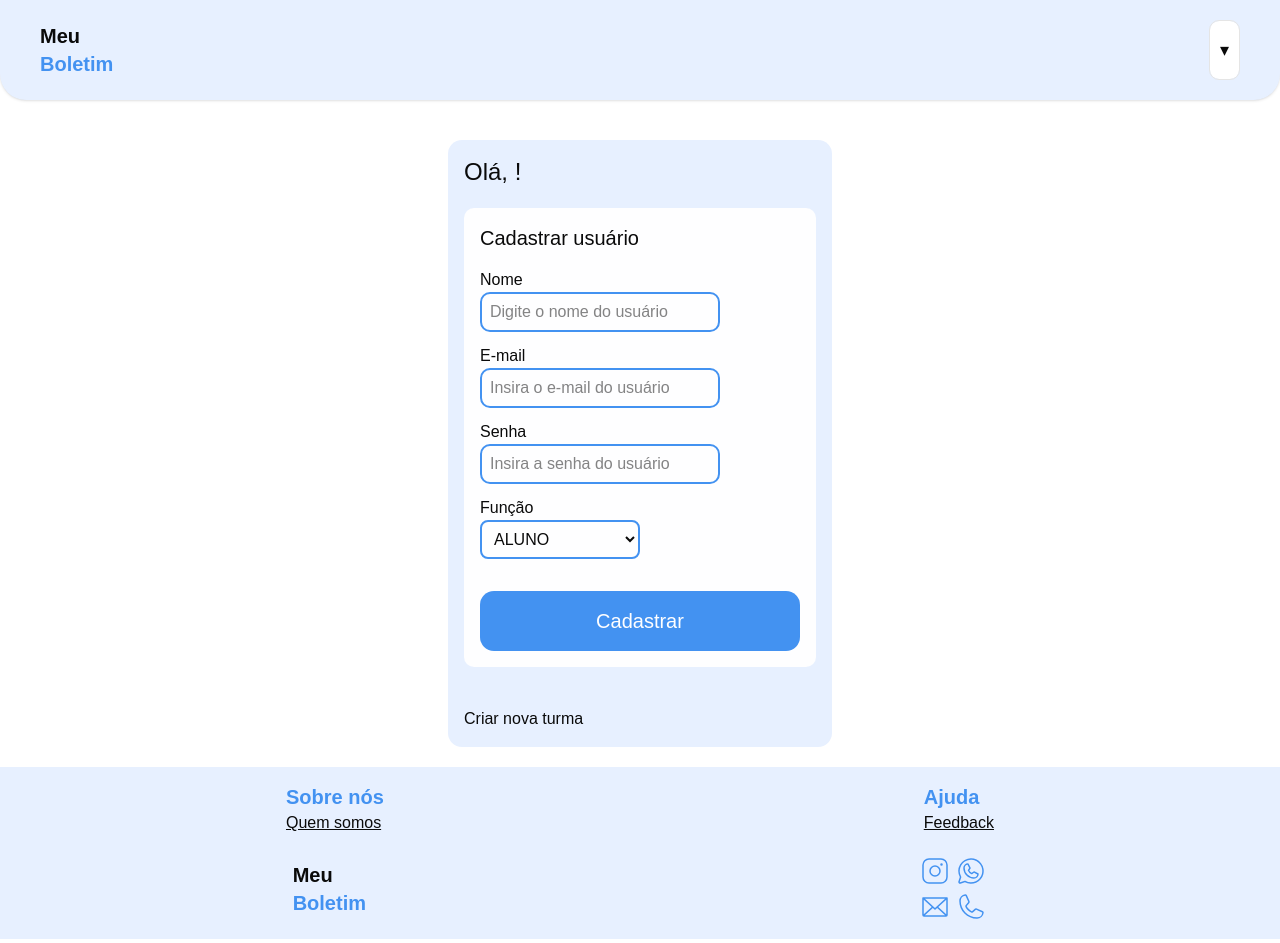
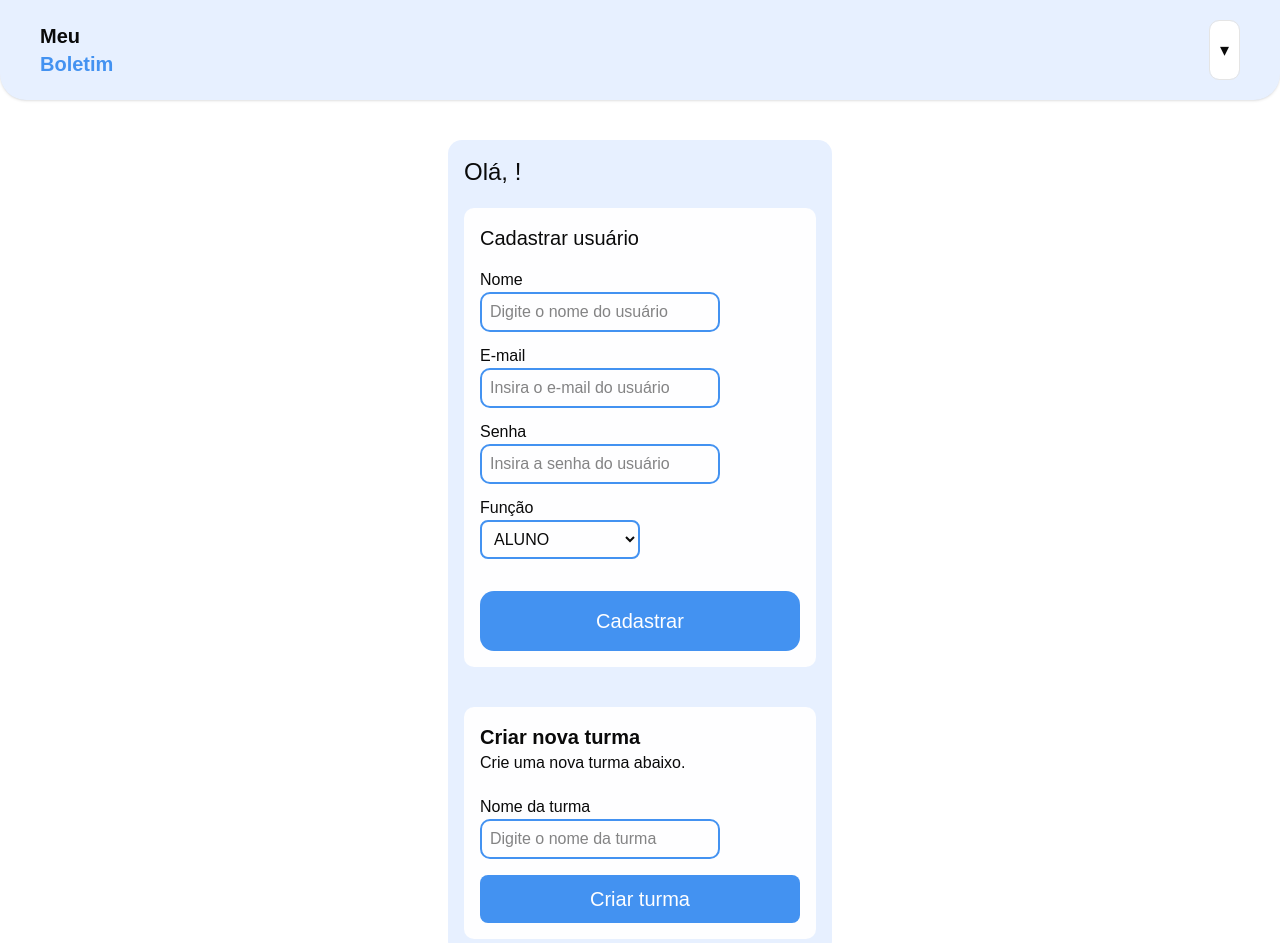
Before and after one commit to Gleison-dev/meuBoletimFrontend, a React (Vite) app: page /dashboardAdmin in a window 1280 px wide. Shown: the top 943 px of the page. Built offline with nearby package versions, Linux system fonts and the light colour scheme; no server answers; sample sign-in values are in the browser's storage.

Commit message:
feat: Schema and styles of create class page

```diff
--- a/src/pages/CreateClass/createClass.jsx
+++ b/src/pages/CreateClass/createClass.jsx
@@ -1,12 +1,25 @@
+import Input from "@/components/Input/input";
+import Label from "@/components/Label/label";
+
 export default function CreateClass() {
   return (
     <>
-      <section>
+      <section className="p-4 rounded-lg bg-branco">
         <div>
+          <h1 className="text-xl">
+            <strong>Criar nova turma</strong>
+          </h1>
+          <p>Crie uma nova turma abaixo.</p>
+        </div>
+        <form className="flex flex-col gap-4 mt-5">
           <div>
-            <h1>Criar nova turma</h1>
+            <Label name="Nome da turma" /> <br />
+            <Input type="text" placeholder="Digite o nome da turma" />
           </div>
-        </div>
+          <div>
+            <button className="w-80 h-12 rounded-md text-xl text-branco bg-azul">Criar turma</button>
+          </div>
+        </form>
       </section>
     </>
   );
```
